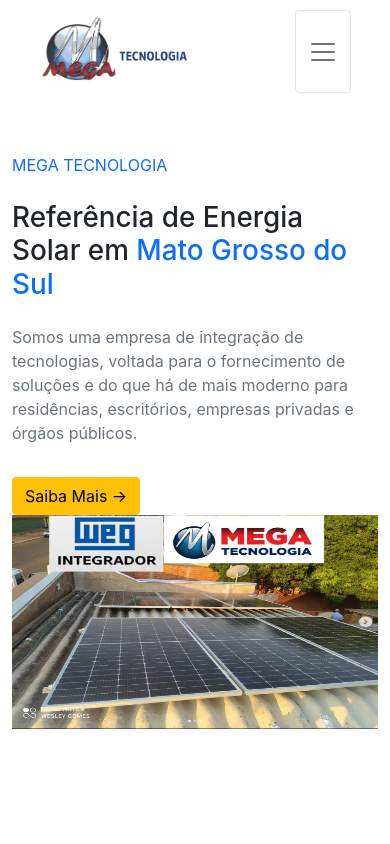
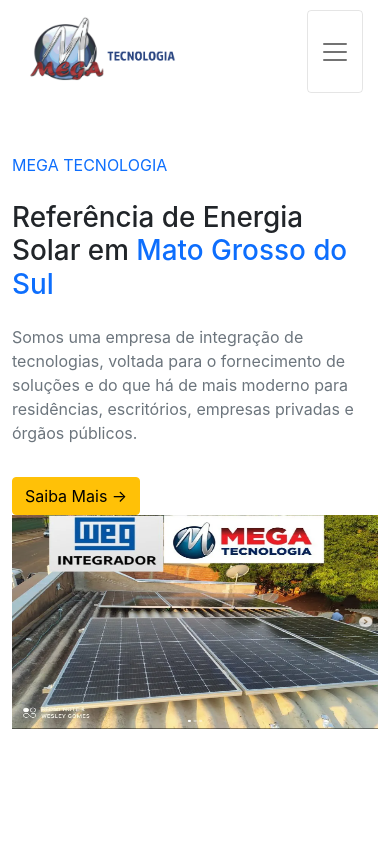
Before and after one commit to ThiagoCastagnazzi/megaTecnologia, a Next.js app: page / in a window 390 px wide. Shown: the top 844 px of the page. Built offline with nearby package versions, Linux system fonts and the light colour scheme.

Commit message:
fix: navbar padding

```diff
--- a/styles/header.css
+++ b/styles/header.css
@@ -61,6 +61,10 @@
     align-items: flex-start;
   }
 
+  .container-nav {
+    padding: 0;
+  }
+
   .navbar-collapse-menu {
     display: flex;
     justify-content: space-between;
```
